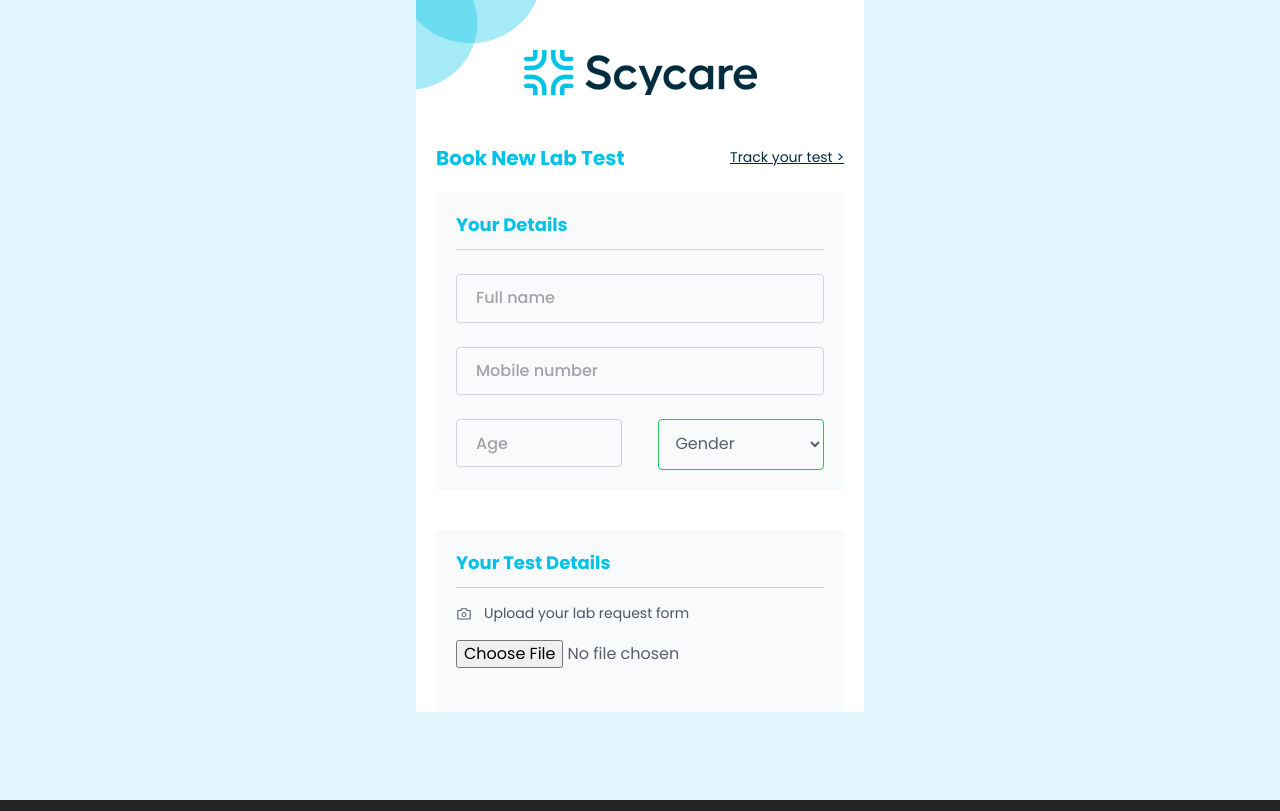
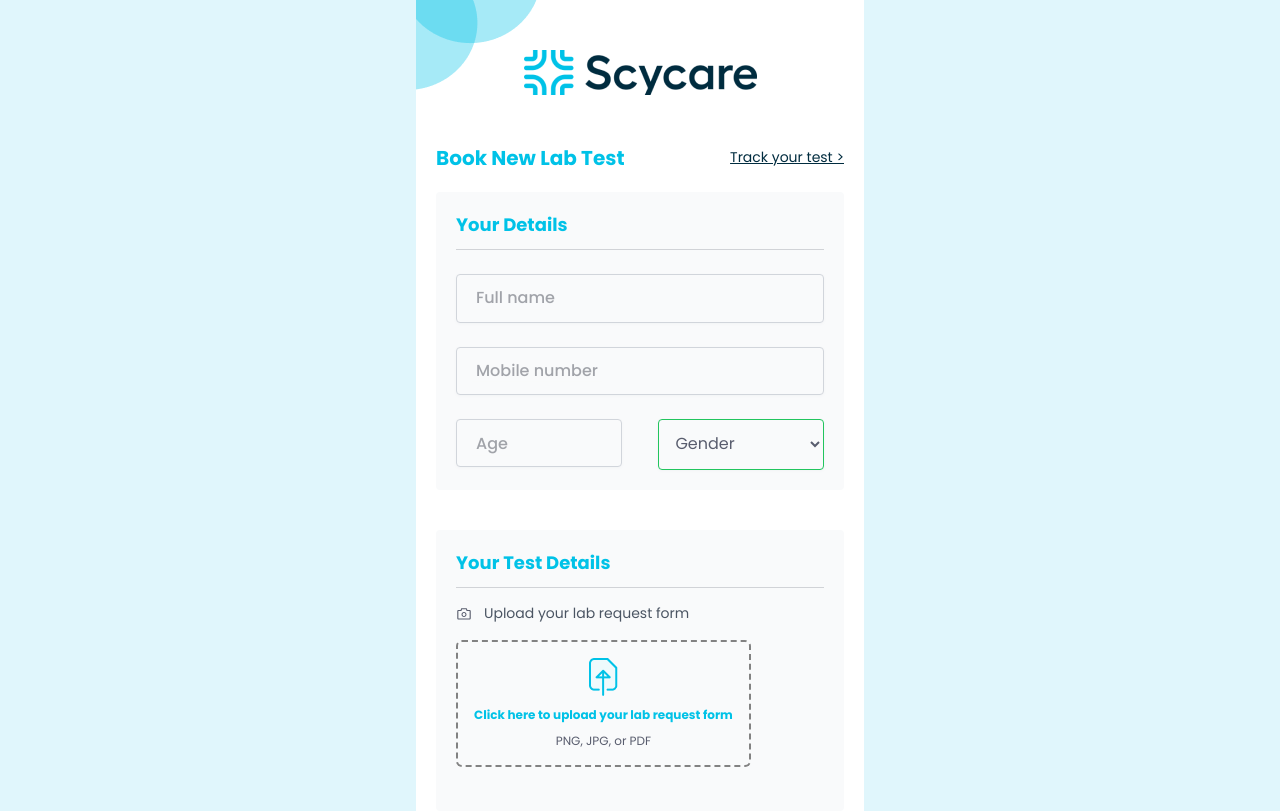
Before and after one commit to deyemiobaa/scycare, a React (Vite) app: page /upload in a window 1280 px wide. Built offline with nearby package versions, Linux system fonts and the light colour scheme.

Commit message:
upload tab

```diff
--- a/src/pages/UploadNewTest.tsx
+++ b/src/pages/UploadNewTest.tsx
@@ -115,14 +115,23 @@ export default function UploadNewTest(): JSX.Element {
 								Upload your lab request form
 							</label>
 						</div>
-						<div className=""></div>
-						<input
+						<div className="flex flex-col items-center gap-3 rounded-md border-2 border-dashed border-gray-three p-4">
+							<img
+								src="/assets/icons/file_upload.png"
+								alt="upload file"
+							/>
+							<p className="text-xs font-semibold text-secondary">
+								Click here to upload your lab request form
+							</p>
+							<p className="text-xs">PNG, JPG, or PDF</p>
+						</div>
+						{/* <input
 							type="file"
 							name="Upload Form"
 							id="form"
-						/>
+						/> */}
 						<span className="mt-2 hidden text-sm text-red-400">
-							Password must be atleast six characters.{" "}
+							Please upload an image or pdf file of lab tests
 						</span>
 					</div>
 				</div>
--- a/tailwind.config.cjs
+++ b/tailwind.config.cjs
@@ -3,6 +3,7 @@ module.exports = {
 	content: ["./src/**/*.{js,jsx,ts,tsx}", "./index.html"],
 	theme: {
 		fontSize: {
+			xs: ["12px", "14.4px"],
 			sm: ["14px", "19.6px"],
 			base: ["16px", "22.4px"],
 			lg: ["18px", "25.2px"],
```
Also changed, not shown: public/assets/icons/file_upload.png (added).
